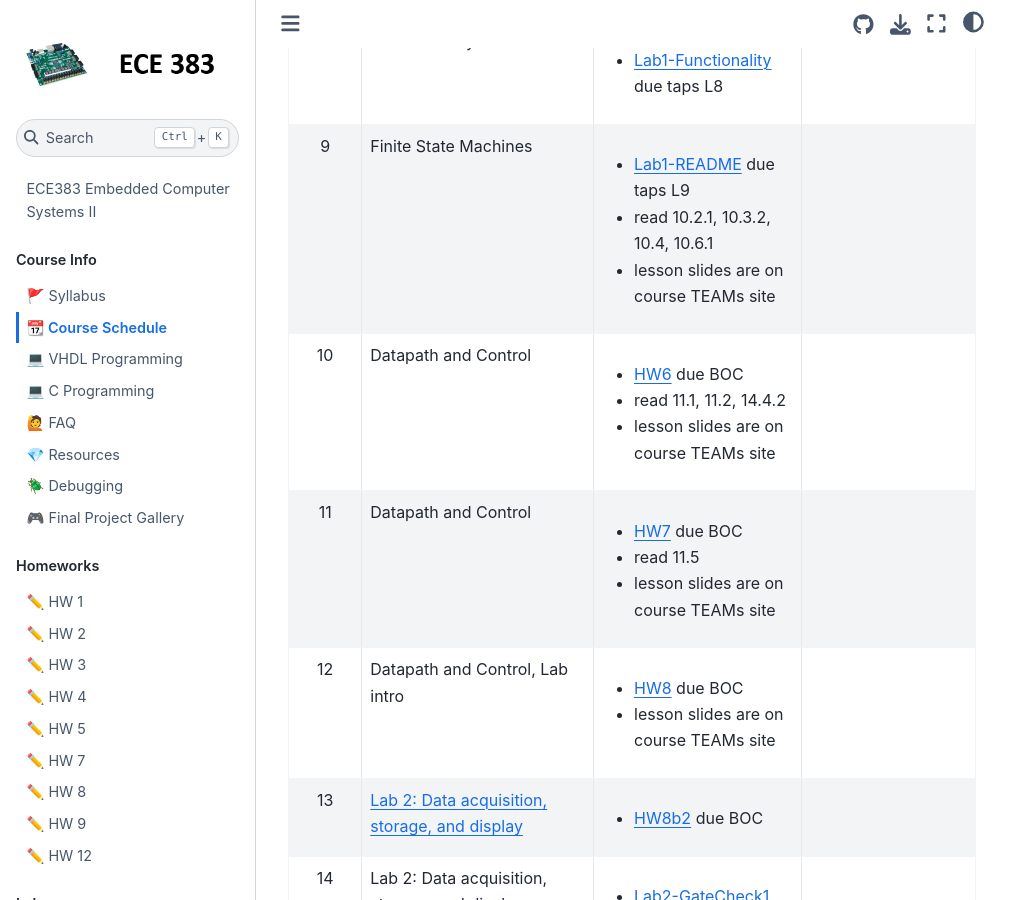
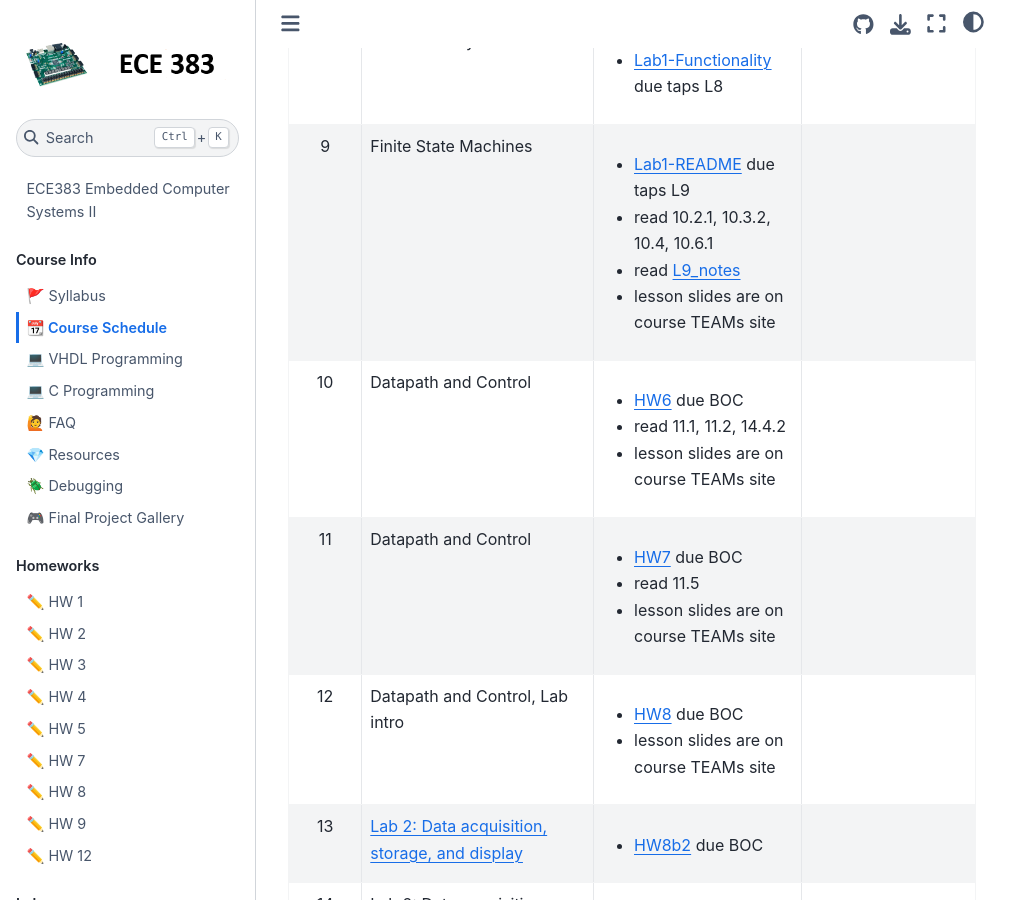
Before and after one commit to USAFA-ECE/ece383, a Jupyter Book: the page built from book/schedule.md, in a window 1280 px wide and 900 px high, scrolled down 1474 px. Shown: the whole window, without its empty margins (0-1031 px from the left). Built offline with Jupyter Book 1.0.4 settings and Sphinx 7.4.7 and the Sphinx Book theme 1.1.4, drawn with Linux system fonts in a browser that asks for light colours; pages that are not in the unit, such as notebooks, are missing from menus.

Commit message:
Update schedule.md

```diff
--- a/book/schedule.md
+++ b/book/schedule.md
@@ -15,7 +15,7 @@ This schedule is subject to change as appropriate.
 | 6      | [Lab 1: VGA Synchronization](Assignments/lab1.md)|  <ul><li>[HW5](Assignments/homework5.md)  due BOC </li><li> [Lab1-GateCheck1](Assignments/lab1.md) due taps L6</li></ul>  |        |
 | 7      | Lab 1: VGA Synchronization                       |  <ul><li>[Lab1-GateCheck2](Assignments/lab1.md) due taps L7  </li></ul>  |        |
 | 8      | Lab 1: VGA Synchronization                       |  <ul><li>[Lab1-Functionality](Assignments/lab1.md) due taps L8  </li></ul>  |        |
-| 9      | Finite State Machines                            |  <ul><li>[Lab1-README](Assignments/lab1.md) due taps L9 </li><li>read 10.2.1, 10.3.2, 10.4, 10.6.1 </li><li>lesson slides are on course TEAMs site</li></ul>  |                                           |
+| 9      | Finite State Machines                            |  <ul><li>[Lab1-README](Assignments/lab1.md) due taps L9 </li><li>read 10.2.1, 10.3.2, 10.4, 10.6.1</li><li>read [L9_notes](Lectures/lecture09.md) </li><li>lesson slides are on course TEAMs site</li></ul>  |                                           |
 | 10     | Datapath and Control                             | <ul><li>[HW6](Assignments/homework6.md)  due BOC </li><li>read 11.1, 11.2, 14.4.2</li><li>lesson slides are on course TEAMs site</li></ul>  |        |
 | 11     | Datapath and Control                             | <ul><li>[HW7](Assignments/homework7.md) due BOC </li><li>read 11.5</li><li>lesson slides are on course TEAMs site</li></ul>  |        |
 | 12     | Datapath and Control, Lab intro                  |  <ul><li>[HW8](Assignments/homework8.md) due BOC </li><li>lesson slides are on course TEAMs site</li></ul>  |        |
```
